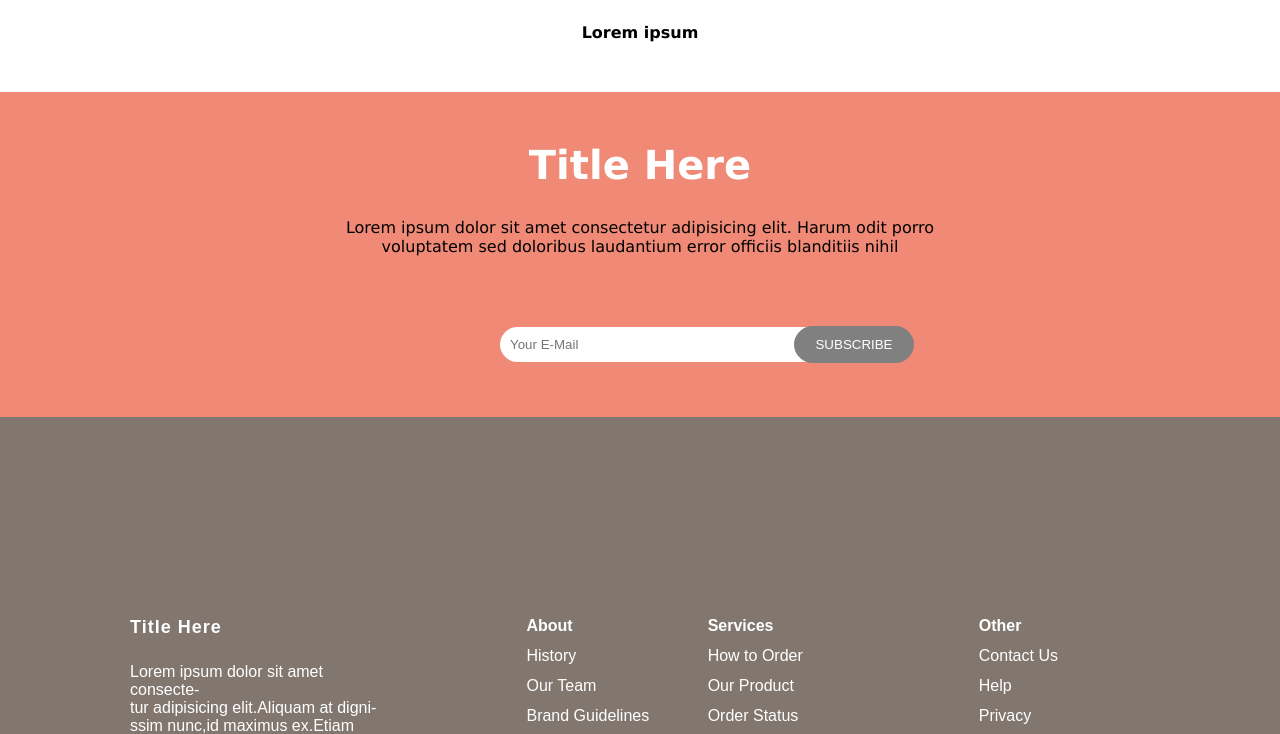
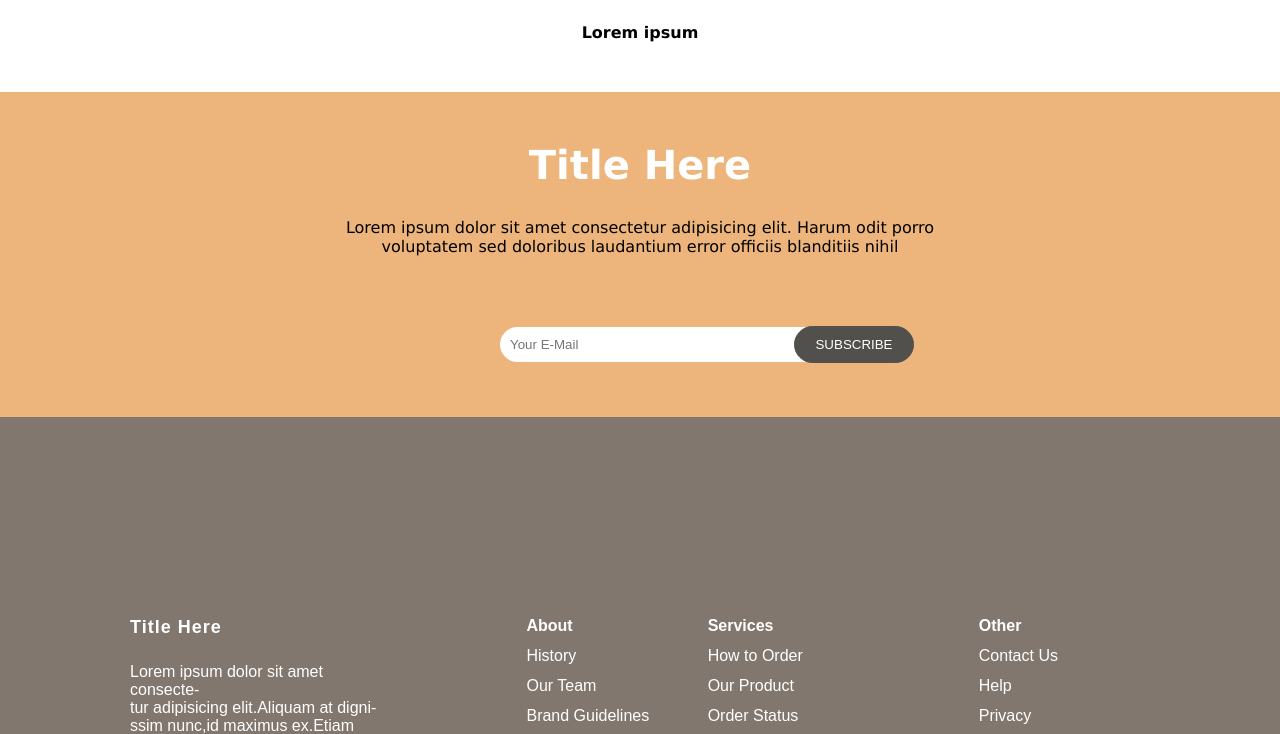
Before and after one commit to beaprogrammer9284/Blogging-2, a plain HTML site: page index.html in a window 1280 px wide. Shown: the part 3543-4277 px from the top of the page. Drawn offline with Linux system fonts and the light colour scheme; files whose address does not match are found by name.

Commit message:
merge code

```diff
--- a/style.css
+++ b/style.css
@@ -313,7 +313,7 @@ span i{
  .btn{
     height: 400px;
     width: auto;
-    background-color:rgb(240, 137, 118);
+    background-color:rgb(237, 180, 123);
     margin-top: 50px;
 
 
@@ -328,12 +328,6 @@ span i{
     text-align: center;
     font-family: 'Lucida Sans', 'Lucida Sans Regular', 'Lucida Grande', 'Lucida Sans Unicode', Geneva, Verdana, sans-serif;
 }
-
-/* .btn p{
-
-} */
-
-
 input[type="email"]{
     border-radius: 45px;
     padding-left: 20px;
@@ -362,8 +356,8 @@ input[type="email"]{
 }
 
 input[type="submit"]{
-    background-color: gray;
-    border: solid 1px grey;
+    background-color: rgb(82,80,77);
+    border: solid 1px rgb(82,80,77);
     color: white;
     margin-left: -80px;
 
```
